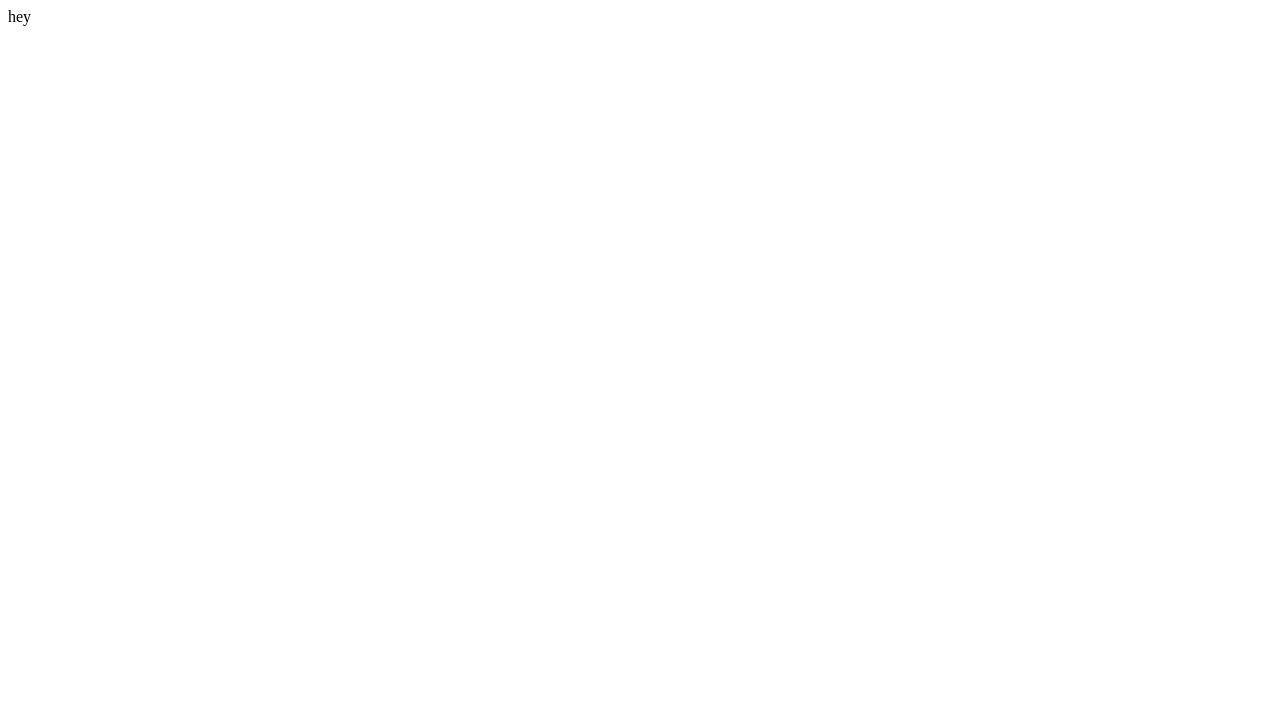
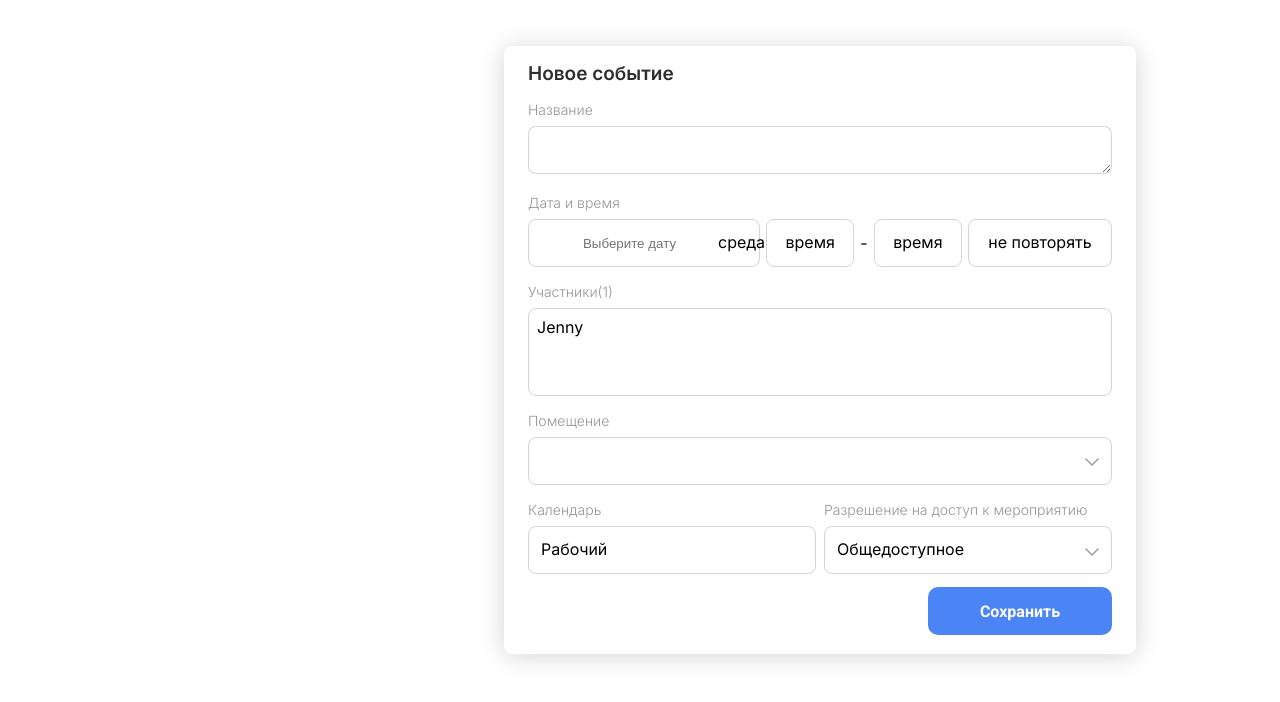
Before and after one commit to MegaJavaSctrippers/hodgepodge-calendar, a React (Create React App) app: page / in a window 1280 px wide. Shown: the top 702 px of the page. Built offline with nearby package versions, Linux system fonts and the light colour scheme.

Commit message:
feat: implement datepicker

```diff
--- a/package.json
+++ b/package.json
@@ -4,6 +4,8 @@
   "private": true,
   "dependencies": {
     "react": "^18.1.0",
+    "react-date-range": "^1.4.0",
+    "react-datepicker": "^4.8.0",
     "react-dom": "^18.1.0",
     "react-scripts": "5.0.1",
     "web-vitals": "^2.1.4"
--- a/public/index.html
+++ b/public/index.html
@@ -9,6 +9,8 @@
       name="description"
       content="Web site created using create-react-app"
     />
+    <link href="https://fonts.googleapis.com/css?family=Inter:300,regular,500,600" rel="stylesheet" />
+    <link href="https://fonts.googleapis.com/css?family=Roboto:300,regular,500,600,700" rel="stylesheet" />
     <link rel="apple-touch-icon" href="%PUBLIC_URL%/logo192.png" />
     <!--
       manifest.json provides metadata used when your web app is installed on a
--- a/src/App.js
+++ b/src/App.js
@@ -1,11 +1,12 @@
 import React from 'react'
+import NewEvent from './components/NewEvent/NewEvent'
 
 function App() {
   return (
     <div className="App">
-     hey
+      <NewEvent />
     </div>
-  );
+  )
 }
 
-export default App;
+export default App
--- /dev/null
+++ b/src/components/NewEvent/Date/Date.jsx
@@ -0,0 +1,19 @@
+import React, { useState } from 'react'
+import DatePicker from 'react-datepicker'
+import 'react-datepicker/dist/react-datepicker.css'
+import s from './Date.module.css'
+
+function Date() {
+  const [selectedDate, setselectedDate] = useState(null)
+  return (
+    <DatePicker
+      className={s.date}
+      placeholderText="Выберите дату"
+      selected={selectedDate}
+      onChange={(date) => setselectedDate(date)}
+      dateFormat="dd/MM/yyyy"
+    />
+  )
+}
+
+export default Date
--- /dev/null
+++ b/src/components/NewEvent/Date/Date.module.css
@@ -0,0 +1,4 @@
+.date {
+    border: none;
+    text-align: center;
+}
--- /dev/null
+++ b/src/components/NewEvent/NewEvent.jsx
@@ -0,0 +1,49 @@
+import React from 'react'
+import s from './NewEvent.module.css'
+import down from '../../assets/down.svg'
+import Date from './Date/Date'
+
+function NewEvent() {
+  return (
+    <form className={s.new_event}>
+      <div className={s.wrapper}>
+        <p className={s.title}>Новое событие</p>
+        <p className={s.label}>Название</p>
+        <textarea className={s.input} />
+        <p className={s.label}>Дата и время</p>
+        <div className={s.date_wrapper}>
+          <div className={s.date_day}>
+            <Date />
+            <div className={s.day}>среда</div>
+          </div>
+          <div className={s.start_time}>время</div>
+          <div className={s.hyphen}>-</div>
+          <div className={s.end_time}>время</div>
+          <div className={s.repeat}>не повторять</div>
+        </div>
+        <p className={s.label}>Участники(1)</p>
+        <div className={s.participants}>Jenny</div>
+        <p className={s.label}>Помещение</p>
+        <div className={s.dropdown}>
+          <img className={s.dropdown_icon} src={down} alt="dropdown icon" />
+        </div>
+        <div className={s.calendar_permission}>
+          <div className={s.calendar}>
+            <p className={s.label}>Календарь</p>
+            <div className={s.calendar_item}>Рабочий</div>
+          </div>
+          <div className={s.permission}>
+            <p className={s.label}>Разрешение на доступ к мероприятию</p>
+            <div className={s.permission_item}>Общедоступное</div>
+            <img className={s.down_icon} src={down} alt="dropdown icon" />
+          </div>
+        </div>
+        <button className={s.btn} type="button">
+          Сохранить
+        </button>
+      </div>
+    </form>
+  )
+}
+
+export default NewEvent
--- /dev/null
+++ b/src/components/NewEvent/NewEvent.module.css
@@ -0,0 +1,152 @@
+* {
+    margin: 0;
+    padding: 0;
+    box-sizing: border-box;
+}
+
+
+.new_event {
+    position: absolute;
+    width: 632px;
+    height: 608px;
+    left: 504px;
+    top: 46px;
+    background: #FFFFFF;
+    box-shadow: 0px 2px 25px rgba(136, 136, 136, 0.35);
+    border-radius: 8px;
+    font-family: Inter;
+}
+
+.wrapper {
+    margin: 16px 24px 24px;
+}
+
+.title {
+    font-weight: 600;
+    font-size: 19px;
+    line-height: 23px;
+    color: #2E2E2E;
+}
+
+.label {
+    margin-top: 16px;
+    margin-bottom: 8px;
+    font-weight: 300;
+    font-size: 14px;
+    line-height: 17px;
+    color: rgba(46, 46, 46, 0.5);
+}
+
+.input {
+    width: 584px;
+    height: 48px;
+    border: 1px solid rgba(46, 46, 46, 0.2);
+    border-radius: 8px;
+    padding: 10px;
+}
+
+.date_wrapper {
+    display: flex;
+    justify-content: space-between;
+    align-items: center;
+}
+
+.date_day {
+    display: flex;
+    justify-content: space-around;
+    width: 232px;
+    height: 48px;
+    border: 1px solid rgba(46, 46, 46, 0.2);
+    border-radius: 8px;
+    padding: 12px;
+}
+
+.start_time, .end_time {
+    width: 88px;
+    height: 48px;
+    border: 1px solid rgba(46, 46, 46, 0.2);
+    border-radius: 8px;
+    padding: 12px;
+    text-align: center;
+}
+
+.repeat {
+    width: 144px;
+    height: 48px;
+    border: 1px solid rgba(46, 46, 46, 0.2);
+    border-radius: 8px;
+    padding: 12px;
+    text-align: center;
+}
+
+.participants {
+    width: 584px;
+    height: 88px;
+    border: 1px solid rgba(46, 46, 46, 0.2);
+    border-radius: 8px;
+    padding: 8px;
+}
+
+.dropdown {
+    width: 584px;
+    height: 48px;
+    border: 1px solid rgba(46, 46, 46, 0.2);
+    border-radius: 8px;
+    padding: 8px;
+}
+
+.dropdown_icon {
+    position: absolute;
+    width: 16px;
+    height: 16px;
+    left: 580px;
+    top: 408px;
+}
+
+.calendar_permission {
+    display: flex;
+    justify-content: space-between;
+}
+
+.calendar_item {
+    width: 288px;
+    height: 48px;
+    border: 1px solid rgba(46, 46, 46, 0.2);
+    border-radius: 8px;
+    padding: 12px;
+}
+
+.permission_item {
+    width: 288px;
+    height: 48px;
+    border: 1px solid rgba(46, 46, 46, 0.2);
+    border-radius: 8px;
+    padding: 12px;
+}
+
+.down_icon {
+    position: absolute;
+    width: 16px;
+    height: 16px;
+    left: 580px;
+    top: 498px;
+}
+
+.btn {
+    position: absolute;
+    right: 24px;
+    top: 525px;
+    width: 184px;
+    height: 48px;
+    background: #4B84F4;
+    border: none;
+    border-radius: 10px;
+    margin-top: 16px;
+
+    font-family: 'Roboto';
+    font-weight: 700;
+    font-size: 16px;
+    line-height: 19px;
+    text-align: center;
+    color: #FFFFFF;
+}
```
Also changed, not shown: src/components/NewEvent/Date/DateOld.jsx (added, +81 -0 lines), src/index.js (+6 -6 lines), .eslintrc.json, src/assets/down.svg (added), 1 other file (tests, documents, lock files or other folders).
